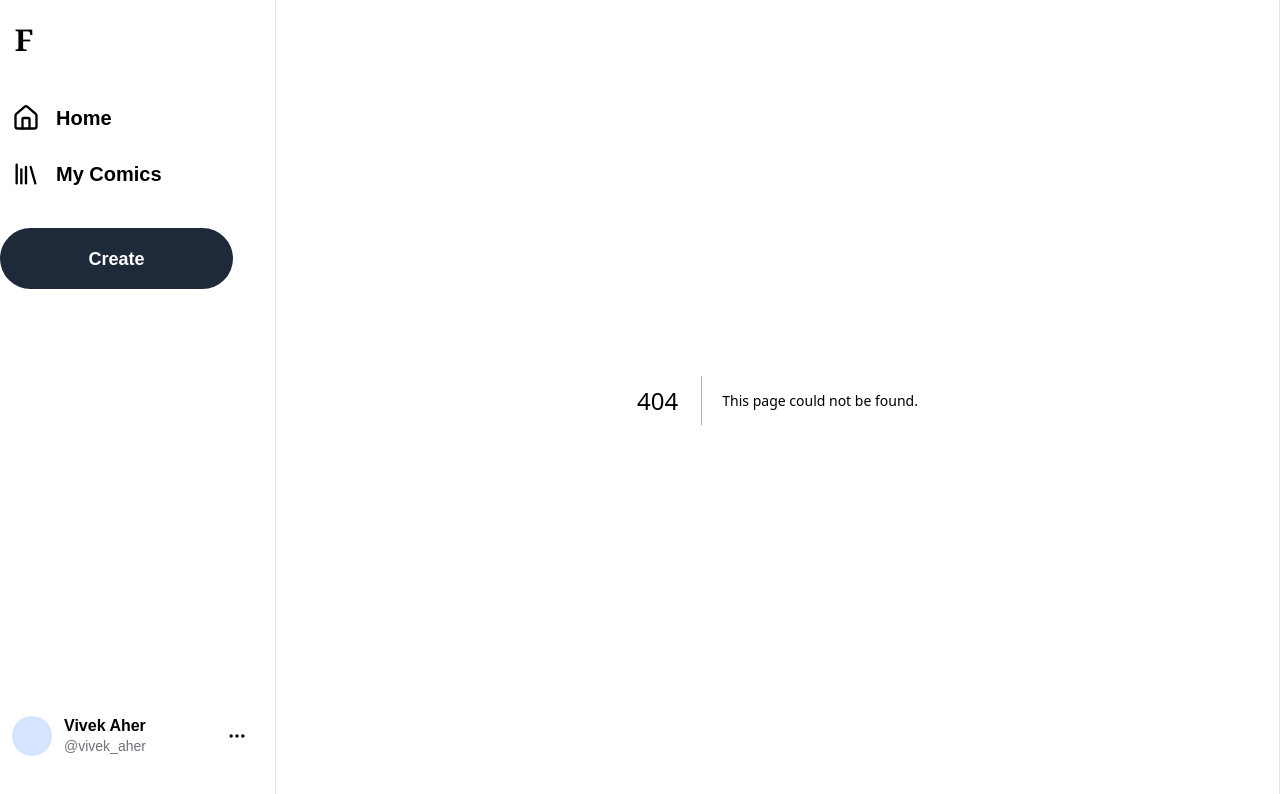
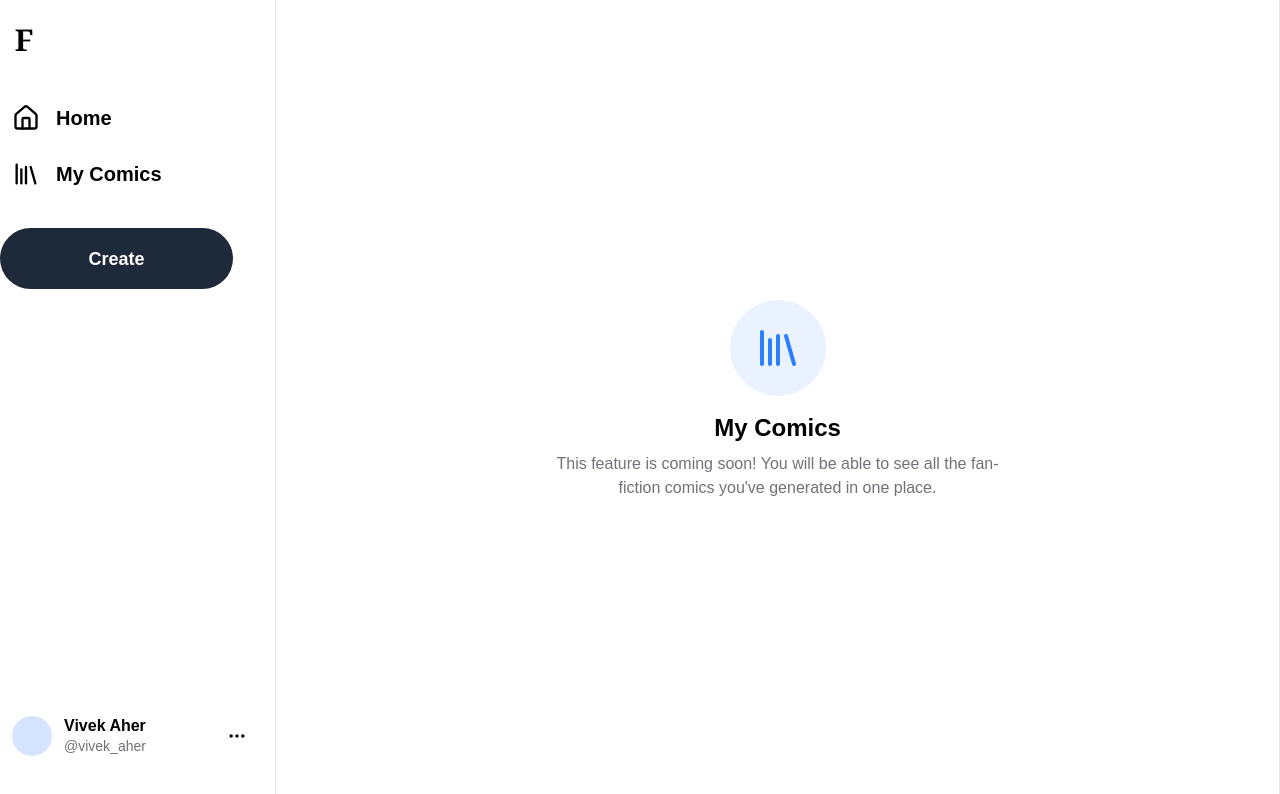
Before and after one commit to qimingliu1021/fan-fictioning, a Next.js app: page /my-comics in a window 1280 px wide. Before the commit this address had no page. Shown: the top 794 px of the page. Built offline with nearby package versions, Linux system fonts and the light colour scheme.

Commit message:
feat: add a new "My Comics" page and refactor the PostPage to use the `useParams` hook.

```diff
--- /dev/null
+++ b/app/my-comics/page.tsx
@@ -0,0 +1,15 @@
+import { Library } from "lucide-react";
+
+export default function MyComicsPage() {
+    return (
+        <div className="flex flex-col w-full min-h-screen items-center justify-center bg-white dark:bg-black p-4 text-center">
+            <div className="rounded-full bg-blue-500/10 p-6 mb-4">
+                <Library size={48} className="text-blue-500" />
+            </div>
+            <h1 className="text-2xl font-bold text-black dark:text-white mb-2">My Comics</h1>
+            <p className="text-zinc-500 dark:text-zinc-400 max-w-md">
+                This feature is coming soon! You will be able to see all the fan-fiction comics you've generated in one place.
+            </p>
+        </div>
+    );
+}
--- a/app/post/[id]/page.tsx
+++ b/app/post/[id]/page.tsx
@@ -3,6 +3,7 @@
 import { Heart, MessageCircle, Repeat2, Share, ArrowLeft, ArrowUp, ArrowDown } from "lucide-react";
 import Link from "next/link";
 import { useEffect, useState } from "react";
+import { useParams } from "next/navigation";
 
 // Helper to format date relative to now
 function formatTimeAgo(dateString: string) {
@@ -19,7 +20,8 @@ function formatTimeAgo(dateString: string) {
     return `${diffInDays}d`;
 }
 
-export default function PostPage({ params }: { params: { id: string } }) {
+export default function PostPage() {
+    const params = useParams<{ id: string }>();
     const comicUid = params.id;
     const [comic, setComic] = useState<any>(null);
     const [comments, setComments] = useState<any[]>([]);
@@ -32,6 +34,7 @@ export default function PostPage({ params }: { params: { id: string } }) {
     const [replyingToId, setReplyingToId] = useState<string | null>(null);
 
     const fetchComic = async () => {
+        if (!comicUid) return; // Wait until ID is available
         try {
             const res = await fetch(`/api/comic/${comicUid}`);
             if (!res.ok) throw new Error("Failed to fetch comic details");
```
